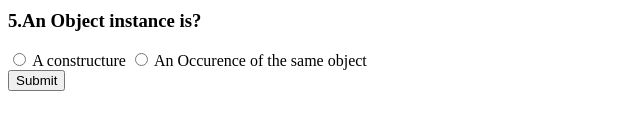
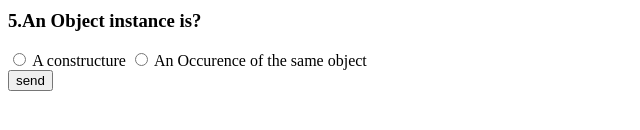
Before and after one commit to AcademyFS20/Week3_UI_Quiz_brahim, a plain HTML site: page index.html in a window 1280 px wide. Shown: the part 436-566 px from the top of the page, 0-640 px from the left. Drawn offline with Linux system fonts and the light colour scheme.

Commit message:
html_part_finished

```diff
--- a/index.html
+++ b/index.html
@@ -60,7 +60,7 @@
             </div>
         </div>
 
-        <input type="submit" value="Submit" id="button">
+        <input type="submit" value="send" id="button">
 
 
     </form>
```
